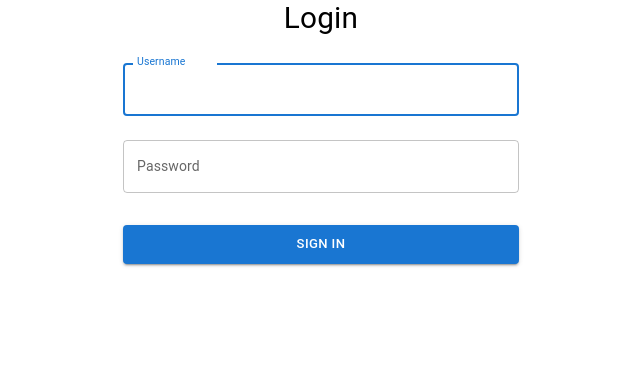
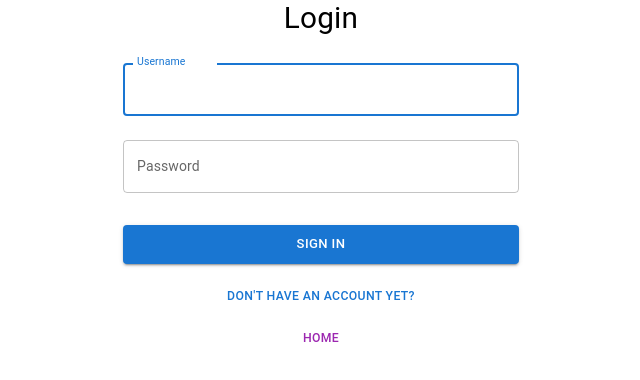
Before and after one commit to Nrnop/final-front, a React (Vite) app: page /login in a window 1280 px wide. Shown: the top 380 px of the page, without its empty margins (319-959 px from the left). Built offline with nearby package versions, Linux system fonts and the light colour scheme.

Commit message:
link login page to home and sign-up page

```diff
--- a/src/components/Login/Login.jsx
+++ b/src/components/Login/Login.jsx
@@ -1,18 +1,17 @@
 import { useEffect, useState } from 'react';
-import { TextField, Button, Container, Typography, Alert } from '@mui/material'; // Import Alert for error message
+import { TextField, Button, Container, Typography, Alert } from '@mui/material';
 import { post } from "../../utils/httpClient.js";
 import { useNavigate } from 'react-router-dom';
 
 function Login() {
     const [username, setUsername] = useState('');
     const [password, setPassword] = useState('');
-    const [errorMessage, setErrorMessage] = useState(''); // State for storing error message
+    const [errorMessage, setErrorMessage] = useState('');
     const navigate = useNavigate();
 
     useEffect(() => {
         const userAuth = JSON.parse(localStorage.getItem("userAuth"));
         if (userAuth && userAuth.id) {
-
             navigate("/");
         }
     }, [navigate]);
@@ -26,17 +25,14 @@ function Login() {
     };
 
     const handleSubmit = async (event) => {
-        event.preventDefault(); // Prevent default form submission behavior
+        event.preventDefault();
         const response = await post("/users/login", { username, password });
-        console.log(response);
         if (response.error) {
-            setErrorMessage("Login failed. Please try again."); // Set error message
+            setErrorMessage("Login failed. Please try again.");
             setUsername("");
             setPassword("");
         } else {
             localStorage.setItem("userAuth", JSON.stringify(response));
-            console.log('this is user')
-            console.log(JSON.parse(localStorage.getItem("userAuth")));
             navigate("/");
         }
     };
@@ -46,8 +42,8 @@ function Login() {
             <Typography variant="h4" align="center" gutterBottom>
                 Login
             </Typography>
+            {errorMessage && <Alert severity="error">{errorMessage}</Alert>}
             <form onSubmit={handleSubmit}>
-                {errorMessage && <Alert severity="error">{errorMessage}</Alert>} {/* Display error message */}
                 <TextField
                     variant="outlined"
                     margin="normal"
@@ -82,6 +78,23 @@ function Login() {
                 >
                     Sign In
                 </Button>
+                <Button
+                    fullWidth
+                    variant="text"
+                    color="primary"
+                    onClick={() => navigate('/sign-up')}
+                >
+                    Don't have an account yet?
+                </Button>
+                <Button
+                    fullWidth
+                    variant="text"
+                    color="secondary"
+                    onClick={() => navigate('/')}
+                    sx={{ mt: 1 }}
+                >
+                    Home
+                </Button>
             </form>
         </Container>
     );
```
